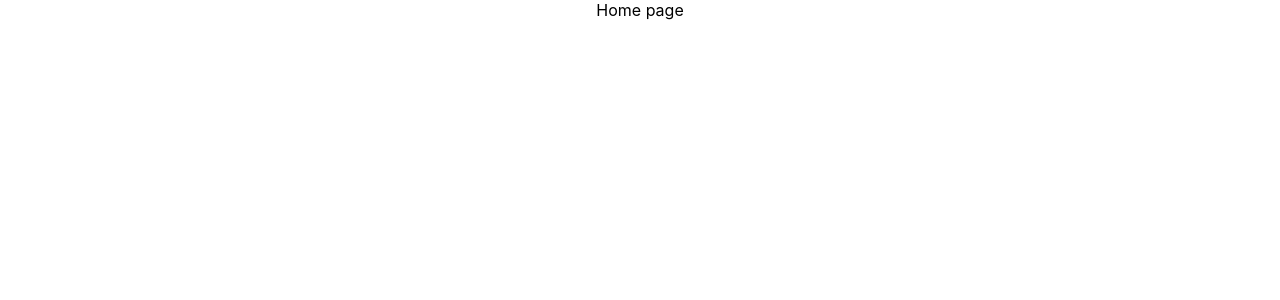
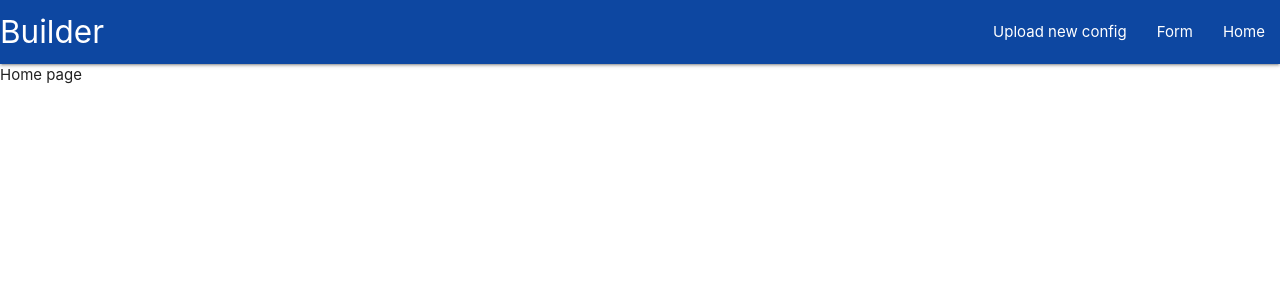
Before and after one commit to RavilGuseynov/form-builder, a React (Create React App) app in the folder client/: page / in a window 1280 px wide. Shown: the top 300 px of the page. Built offline with nearby package versions, Linux system fonts and the light colour scheme.

Commit message:
router + materialize-css

```diff
--- a/client/public/index.html
+++ b/client/public/index.html
@@ -4,8 +4,8 @@
     <meta charset="utf-8" />
     <meta name="viewport" content="width=device-width, initial-scale=1" />
     <meta name="theme-color" content="#000000" />
-    <meta name="viewport" content="minimum-scale=1, initial-scale=1, width=device-width" />
-    <link rel="stylesheet" href="https://fonts.googleapis.com/icon?family=Material+Icons" />
+    <!--Import Google Icon Font-->
+    <link href="https://fonts.googleapis.com/icon?family=Material+Icons" rel="stylesheet">
     <title>Builder</title>
   </head>
   <body>
--- a/client/src/App.css
+++ /dev/null
@@ -1,38 +0,0 @@
-.App {
-  text-align: center;
-}
-
-.App-logo {
-  height: 40vmin;
-  pointer-events: none;
-}
-
-@media (prefers-reduced-motion: no-preference) {
-  .App-logo {
-    animation: App-logo-spin infinite 20s linear;
-  }
-}
-
-.App-header {
-  background-color: #282c34;
-  min-height: 10vh;
-  display: flex;
-  flex-direction: column;
-  align-items: center;
-  justify-content: center;
-  font-size: calc(10px + 2vmin);
-  color: white;
-}
-
-.App-link {
-  color: #61dafb;
-}
-
-@keyframes App-logo-spin {
-  from {
-    transform: rotate(0deg);
-  }
-  to {
-    transform: rotate(360deg);
-  }
-}
--- a/client/src/App.tsx
+++ b/client/src/App.tsx
@@ -1,10 +1,8 @@
 import React from 'react';
-import './App.css';
 import axios from 'axios';
 import Form from './components/form';
 import { BrowserRouter as Router, Route} from 'react-router-dom';
-import {Button} from '@material-ui/core';
-import Icon from '@material-ui/core/Icon';
+import Header from './header';
 
 const HomePage: React.FC = () => (<span>Home page</span>);
 
@@ -31,14 +29,11 @@ const UploadConfig: React.FC = () => {
         type="text"
         onChange={onChangeHandler}
       />
-      <Button
-        color="primary"
-        variant="outlined"
+      <button
         onClick={sendConfig}
       >
         Send
-        <Icon color="primary">send</Icon>
-      </Button>
+      </button>
     </label>
   );
 };
@@ -48,6 +43,7 @@ const App: React.FC = () => {
   return (
     <div className="App">
       <Router>
+        <Header />
         <Route path='/' component={HomePage} exact />
         <Route path='/upload' component={UploadConfig} />
         <Route path='/form' component={Form}/>
--- /dev/null
+++ b/client/src/header/header.tsx
@@ -0,0 +1,20 @@
+import React from 'react';
+import { Link } from 'react-router-dom';
+
+const Header: React.FC = () => {
+
+  return (
+    <nav>
+      <div className="nav-wrapper blue darken-4">
+        <Link to="/" className="brand-logo left">Builder</Link>
+        <ul id="nav" className="right">
+          <li><Link to="/upload">Upload new config</Link></li>
+          <li><Link to="/form">Form</Link></li>
+          <li><Link to="/">Home</Link></li>
+        </ul>
+      </div>
+    </nav>
+  );
+};
+
+export default Header;
--- /dev/null
+++ b/client/src/header/index.ts
@@ -0,0 +1,3 @@
+import Header from './header';
+
+export default Header;
--- a/client/src/index.css
+++ /dev/null
@@ -1,13 +0,0 @@
-body {
-  margin: 0;
-  font-family: -apple-system, BlinkMacSystemFont, 'Segoe UI', 'Roboto', 'Oxygen',
-    'Ubuntu', 'Cantarell', 'Fira Sans', 'Droid Sans', 'Helvetica Neue',
-    sans-serif;
-  -webkit-font-smoothing: antialiased;
-  -moz-osx-font-smoothing: grayscale;
-}
-
-code {
-  font-family: source-code-pro, Menlo, Monaco, Consolas, 'Courier New',
-    monospace;
-}
--- a/client/src/index.tsx
+++ b/client/src/index.tsx
@@ -1,7 +1,7 @@
 import React from 'react';
 import ReactDOM from 'react-dom';
-import './index.css';
 import App from './App';
+import 'materialize-css/dist/css/materialize.min.css';
 
 ReactDOM.render(
   <React.StrictMode>
```
Also changed, not shown: client/package.json (+5 -7 lines), 1 other file (tests, documents, lock files or other folders).
